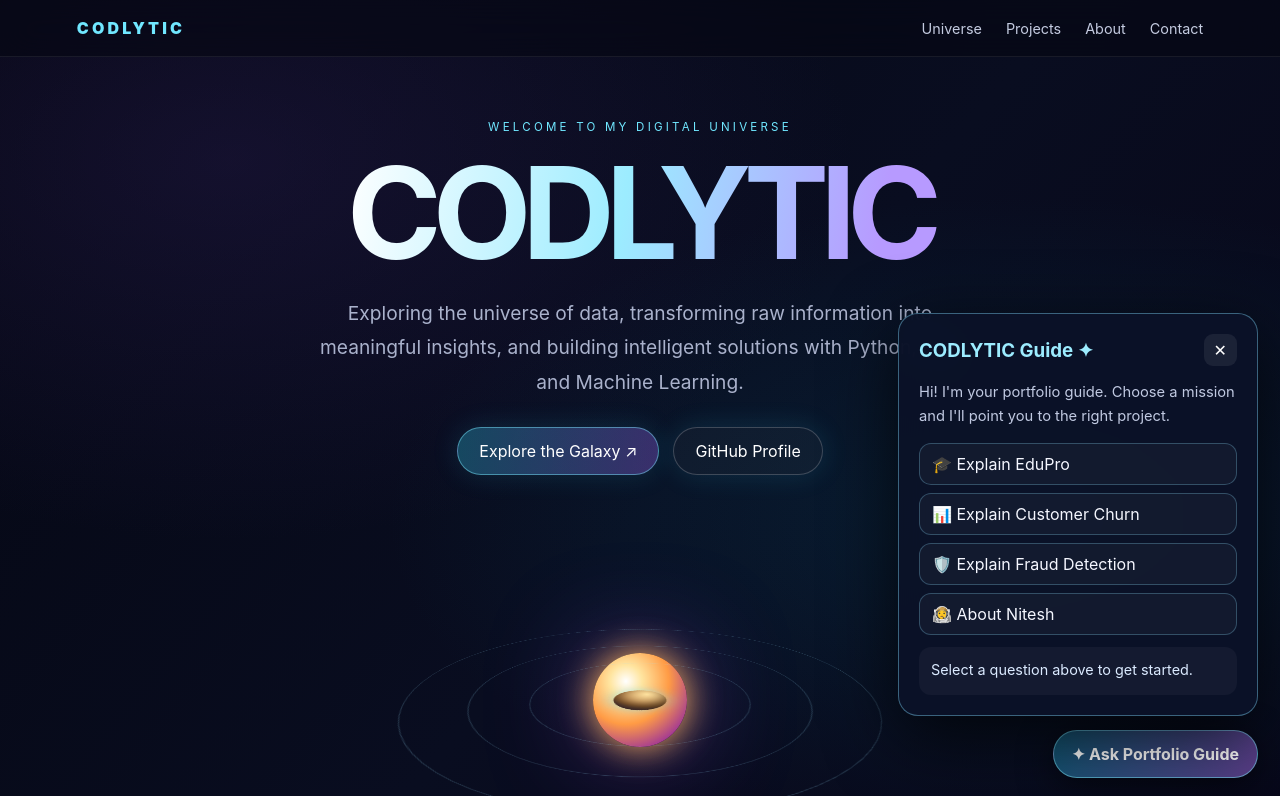
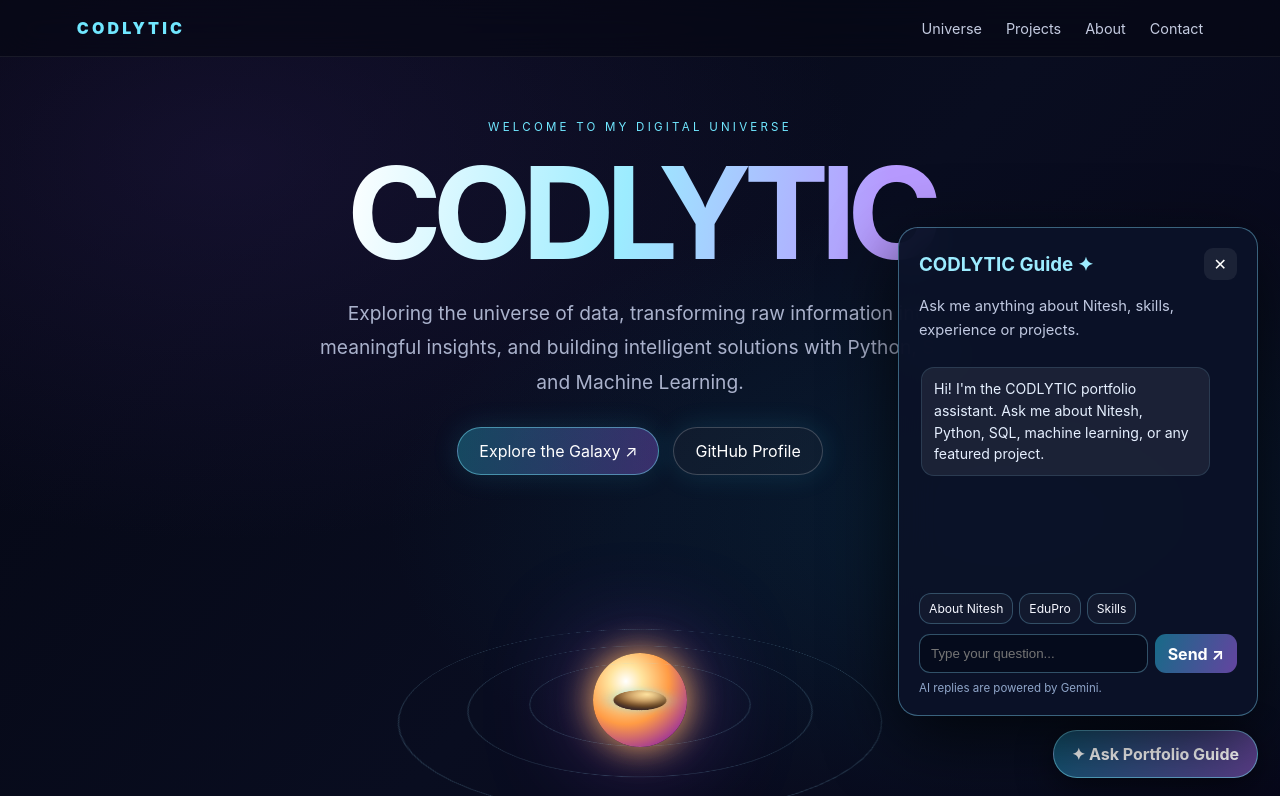
Before and after one commit to Nitesh-Datascience/codlytic-galaxy-portfolio, a plain HTML site: page index.html in a window 1280 px wide. Both pictures are taken after a click on the button "✦ Ask Portfolio Guide". Shown: the top 796 px of the page. Drawn offline with Linux system fonts and the light colour scheme.

Commit message:
Replace fixed portfolio guide with conversational AI chat UI

```diff
--- a/index.html
+++ b/index.html
@@ -17,6 +17,7 @@ section{padding:90px clamp(20px,8vw,120px)}.section-head{text-align:center;margi
 /* Interactive explorer + portfolio guide */
 .planet{border:0;padding:0;display:block;transition:transform .25s,filter .25s}.planet:hover,.planet:focus-visible{filter:brightness(1.5);outline:2px solid #b8f5ff;outline-offset:5px;transform:translate(-50%,-50%) scale(1.28)}
 .guide-launch{position:fixed;right:22px;bottom:22px;z-index:8;border:1px solid #80eaff88;border-radius:999px;padding:13px 18px;background:linear-gradient(110deg,#145a78ee,#60418fee);color:#fff;box-shadow:0 8px 35px #0008;cursor:pointer;font-weight:700}.guide-panel{position:fixed;right:22px;bottom:84px;width:min(360px,calc(100vw - 32px));z-index:9;background:#0b1228f5;border:1px solid #82dfff66;border-radius:20px;padding:20px;box-shadow:0 20px 70px #000b;backdrop-filter:blur(18px);display:none}.guide-panel.open{display:block;animation:guideIn .2s ease-out}@keyframes guideIn{from{opacity:0;transform:translateY(10px)}to{opacity:1;transform:translateY(0)}}.guide-top{display:flex;justify-content:space-between;align-items:center;gap:12px}.guide-top h3{margin:0;color:#9cecff}.guide-close{border:0;background:#ffffff12;color:#fff;border-radius:9px;padding:6px 10px;cursor:pointer}.guide-panel p{color:#c0c9e1;line-height:1.6;font-size:.92rem}.guide-choices{display:grid;gap:8px}.guide-choice{border:1px solid #8bdfff44;background:#ffffff09;color:#f5f7ff;padding:10px 12px;border-radius:12px;text-align:left;cursor:pointer}.guide-choice:hover{background:#1b668055;border-color:#8bdfff99}.guide-answer{min-height:48px;padding:12px;border-radius:12px;background:#ffffff0a;color:#dbeaff;font-size:.9rem;line-height:1.55;margin-top:12px}.planet-hint{color:#9eb4d5;font-size:.8rem;margin-top:8px}
+.chat-messages{height:230px;overflow-y:auto;display:flex;flex-direction:column;gap:9px;padding:10px 2px}.chat-bubble{max-width:92%;padding:10px 12px;border-radius:13px;font-size:.88rem;line-height:1.55;white-space:pre-wrap;overflow-wrap:anywhere}.chat-bubble.bot{align-self:flex-start;background:#ffffff12;color:#e6f0ff;border:1px solid #8bdfff22}.chat-bubble.user{align-self:flex-end;background:#155b78aa;color:white;border:1px solid #8bdfff55}.chat-prompts{display:flex;gap:6px;flex-wrap:wrap;margin:6px 0 10px}.chat-prompts .guide-choice{font-size:.76rem;padding:7px 9px}.chat-form{display:flex;gap:7px}.chat-form input{min-width:0;flex:1;background:#050b1c;border:1px solid #8bdfff55;border-radius:11px;padding:11px;color:white;outline:none}.chat-form input:focus{border-color:#70e7ff}.chat-send{border:0;border-radius:11px;padding:0 13px;background:linear-gradient(110deg,#176b88,#6444a0);color:white;font-weight:700;cursor:pointer}.chat-send:disabled{opacity:.5;cursor:wait}.chat-status{font-size:.72rem;color:#8fa5c9;margin-top:8px}
 </style></head>
 <body><canvas id="stars"></canvas><div class="nebula"></div>
 <nav><a class="brand" href="#">CODLYTIC</a><div class="links"><a href="#universe">Universe</a><a href="#projects">Projects</a><a href="#about">About</a><a href="#contact">Contact</a></div></nav>
@@ -34,13 +35,11 @@ section{padding:90px clamp(20px,8vw,120px)}.section-head{text-align:center;margi
 <button class="guide-launch" id="guideLaunch" type="button" aria-expanded="false" aria-controls="guidePanel">✦ Ask Portfolio Guide</button>
 <aside class="guide-panel" id="guidePanel" aria-label="CODLYTIC Portfolio Guide">
  <div class="guide-top"><h3>CODLYTIC Guide ✦</h3><button class="guide-close" id="guideClose" type="button" aria-label="Close guide">✕</button></div>
- <p>Hi! I'm your portfolio guide. Choose a mission and I'll point you to the right project.</p>
- <div class="guide-choices">
-  <button class="guide-choice" data-answer="EduPro combines learner segmentation, course recommendations and a comparison of 13 ML models. Open the EduPro project card to explore its code and methodology." data-target="projects">🎓 Explain EduPro</button>
-  <button class="guide-choice" data-answer="Customer Churn Intelligence explores churn patterns and provides individual customer risk predictions through an interactive dashboard." data-target="projects">📊 Explain Customer Churn</button>
-  <button class="guide-choice" data-answer="Financial Fraud Detection compares classification and anomaly-detection methods across datasets. Its project report also explains the limits of the results." data-target="projects">🛡️ Explain Fraud Detection</button>
-  <button class="guide-choice" data-answer="Nitesh works across data analytics, Python, SQL and machine learning. Use the GitHub button in the contact section to explore more work." data-target="about">👨‍🚀 About Nitesh</button>
- </div><div class="guide-answer" id="guideAnswer" aria-live="polite">Select a question above to get started.</div>
+ <p>Ask me anything about Nitesh, skills, experience or projects.</p>
+ <div class="chat-messages" id="chatMessages" aria-live="polite"><div class="chat-bubble bot">Hi! I'm the CODLYTIC portfolio assistant. Ask me about Nitesh, Python, SQL, machine learning, or any featured project.</div></div>
+ <div class="chat-prompts"><button class="guide-choice" data-prompt="Tell me about Nitesh">About Nitesh</button><button class="guide-choice" data-prompt="Explain the EduPro project">EduPro</button><button class="guide-choice" data-prompt="What skills does Nitesh use?">Skills</button></div>
+ <form class="chat-form" id="chatForm"><input id="chatInput" maxlength="600" placeholder="Type your question..." autocomplete="off" aria-label="Your question" required><button class="chat-send" id="chatSend" type="submit">Send ↗</button></form>
+ <div class="chat-status" id="chatStatus">AI replies are powered by Gemini.</div>
 </aside>
 <footer>© <span id="year"></span> CODLYTIC · A Universe of Data & Intelligence</footer>
 <script>
@@ -48,7 +47,11 @@ const c=document.getElementById('stars'),ctx=c.getContext('2d');let w,h,stars=[]
 const guidePanel=document.getElementById('guidePanel'),guideLaunch=document.getElementById('guideLaunch');
 guideLaunch.addEventListener('click',()=>{const open=guidePanel.classList.toggle('open');guideLaunch.setAttribute('aria-expanded',String(open));});
 document.getElementById('guideClose').addEventListener('click',()=>{guidePanel.classList.remove('open');guideLaunch.setAttribute('aria-expanded','false');});
-document.querySelectorAll('.guide-choice').forEach(b=>b.addEventListener('click',()=>{document.getElementById('guideAnswer').textContent=b.dataset.answer;if(b.dataset.target==='about')document.getElementById('about').scrollIntoView({behavior:'smooth'});}));
+const chatForm=document.getElementById('chatForm'),chatInput=document.getElementById('chatInput'),chatMessages=document.getElementById('chatMessages'),chatSend=document.getElementById('chatSend'),chatStatus=document.getElementById('chatStatus');
+function addChatBubble(text,who){const el=document.createElement('div');el.className='chat-bubble '+who;el.textContent=text;chatMessages.appendChild(el);chatMessages.scrollTop=chatMessages.scrollHeight;return el;}
+async function askPortfolio(question){if(!question.trim())return;addChatBubble(question,'user');chatInput.value='';chatSend.disabled=true;chatStatus.textContent='Thinking…';try{const response=await fetch('/api/chat',{method:'POST',headers:{'Content-Type':'application/json'},body:JSON.stringify({message:question})});const data=await response.json();if(!response.ok)throw new Error(data.error||'The assistant could not respond.');addChatBubble(data.reply,'bot');chatStatus.textContent='Powered by Gemini · Check important details with Nitesh.';}catch(err){addChatBubble(err.message||'Something went wrong. Please try again.','bot');chatStatus.textContent='Connection issue — please try again.';}finally{chatSend.disabled=false;chatInput.focus();}}
+chatForm.addEventListener('submit',e=>{e.preventDefault();askPortfolio(chatInput.value);});
+document.querySelectorAll('[data-prompt]').forEach(b=>b.addEventListener('click',()=>askPortfolio(b.dataset.prompt)));
 document.querySelectorAll('.planet[data-topic]').forEach(p=>p.addEventListener('click',()=>{document.getElementById('projects').scrollIntoView({behavior:'smooth'});const map={analytics:0,churn:1,fraud:2};const cards=document.querySelectorAll('#projects .card');cards.forEach((card,i)=>{card.style.borderColor=i===map[p.dataset.topic]?'#70e7ff':'#9bb7ff26';card.style.boxShadow=i===map[p.dataset.topic]?'0 0 35px #36cfff55':'';});}));
 
 </script></body></html>
```
